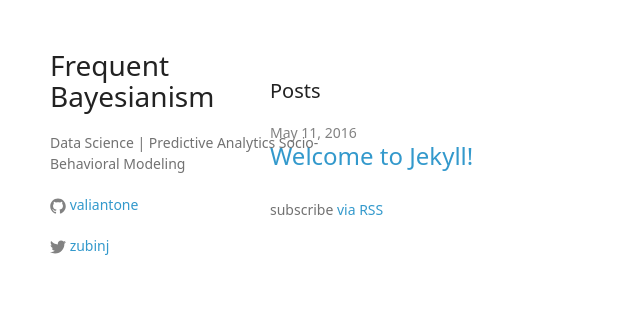
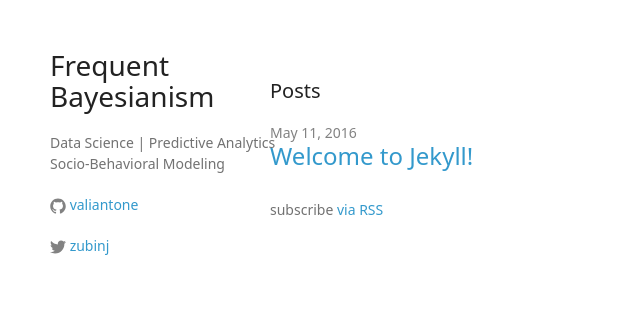
Before and after one commit to valiantone/valiantone.github.io, a Jekyll site: the page built from index.html, in a window 1280 px wide. Shown: the top 327 px of the page, without its empty margins (0-640 px from the left). Built offline with Jekyll 4.4.1, drawn with Linux system fonts in a browser that asks for light colours; some web fonts are replaced.

```diff
--- a/_config.yml
+++ b/_config.yml
@@ -10,7 +10,7 @@ title: Frequent Bayesianism
 email: zrjohn@yahoo.com
 description: > # this means to ignore newlines until "baseurl:"
   Data Science | Predictive Analytics
-  Socio-Behavioral Modeling
+  </br>Socio-Behavioral Modeling
 baseurl: "" # the subpath of your site, e.g. /blog
 url: "http://yourdomain.com" # the base hostname & protocol for your site
 twitter_username: zubinj
```
